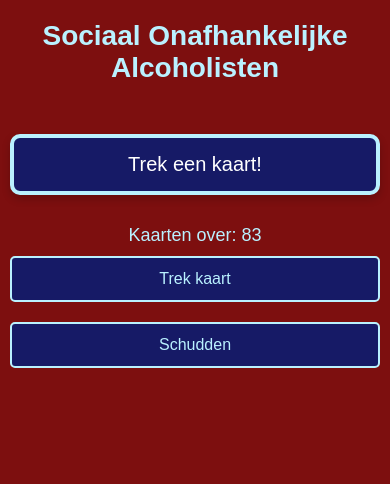
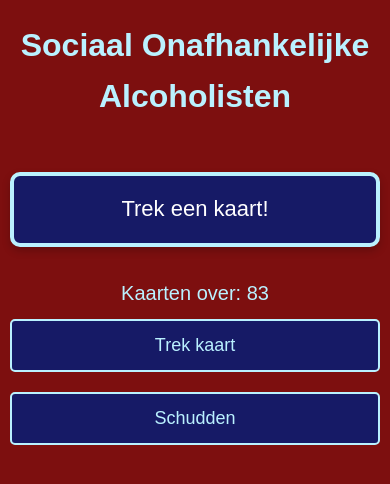
Before and after one commit to Maurts/SociaalOnafhankelijkeAlcoholisten, a plain HTML site: page index.html in a window 390 px wide. Drawn offline with Linux system fonts and the light colour scheme.

Commit message:
Update Drankspel.css

```diff
--- a/Drankspel.css
+++ b/Drankspel.css
@@ -92,26 +92,35 @@ h1 {
 /* Responsive Styles */
 @media only screen and (max-width: 600px) {
     body {
-        font-size: 14px;
+        font-size: 16px; /* Increased base font size from 14px to 16px */
     }
 
     h1 {
-        font-size: 28px;
+        font-size: 32px; /* Increased from 28px to 32px */
     }
 
     #card-display {
-        font-size: 20px;
-        padding: 15px;
+        font-size: 22px; /* Increased from 20px to 22px */
+        padding: 18px; /* Slightly increased padding */
     }
 
     #draw-button, #shuffle-button {
         flex: 1 1 80%;
         max-width: none;
-        padding: 12px 16px;
-        font-size: 16px;
+        padding: 14px 18px; /* Slightly increased padding */
+        font-size: 18px; /* Increased from 16px to 18px */
     }
 
     #remaining-cards {
-        font-size: 18px;
+        font-size: 20px; /* Increased from 18px to 20px */
+    }
+
+    /* Optional: Increase line height for better readability */
+    body {
+        line-height: 1.6;
+    }
+
+    #card-display {
+        line-height: 1.4;
     }
 }
```
